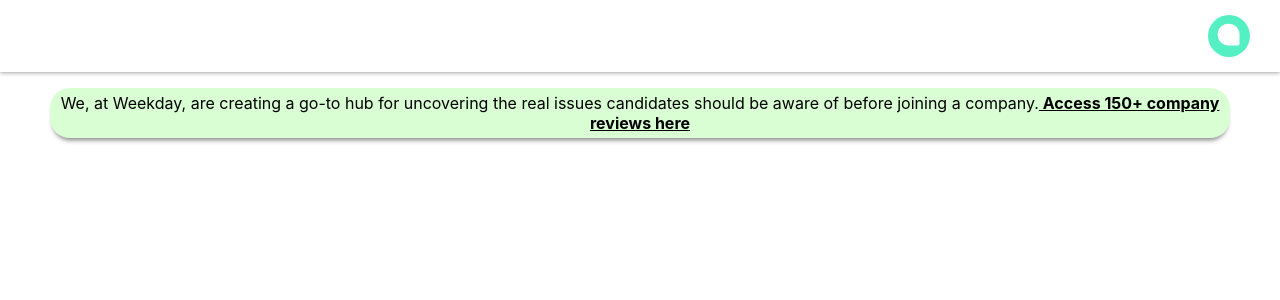
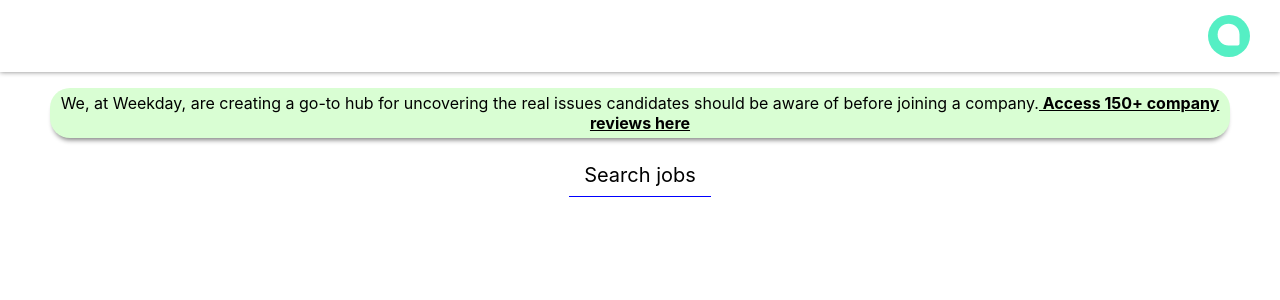
Before and after one commit to Gaganv2001/weekday, a React (Create React App) app: page / in a window 1280 px wide. Shown: the top 300 px of the page. Built offline with nearby package versions, Linux system fonts and the light colour scheme.

Commit message:
Introduced Jobs components

```diff
--- /dev/null
+++ b/src/components/Jobs/Jobs.js
@@ -0,0 +1,17 @@
+// Jobs.js
+import React from "react";
+import "./style.css";
+
+const Jobs = () => {
+  return (
+    <div className="jobsContainer">
+      <div className="searchJobs">
+        <p>Search jobs</p>
+      </div>
+
+
+    </div>
+  );
+};
+
+export default Jobs;
--- /dev/null
+++ b/src/components/Jobs/style.css
@@ -0,0 +1,12 @@
+/* style.css */
+.searchJobs {
+  border-width: 1px;
+  display: inline-block;
+  line-height: 2px;
+  border-bottom: 1px solid blue; /* Specify the style and color */
+}
+
+.searchJobs p {
+  font-size: 20px;
+  padding:0px 15px
+}
--- a/src/screens/Home/Home.js
+++ b/src/screens/Home/Home.js
@@ -2,12 +2,14 @@
 import "./style.css";
 import Header from "../../components/Header/Header";
 import Info from "../../components/Info/Info";
+import Jobs from "../../components/Jobs/Jobs";
 
 const Home = () => {
   return (
     <div>
       <Header />
       <Info />
+      <Jobs />
     </div>
   );
 };
```
